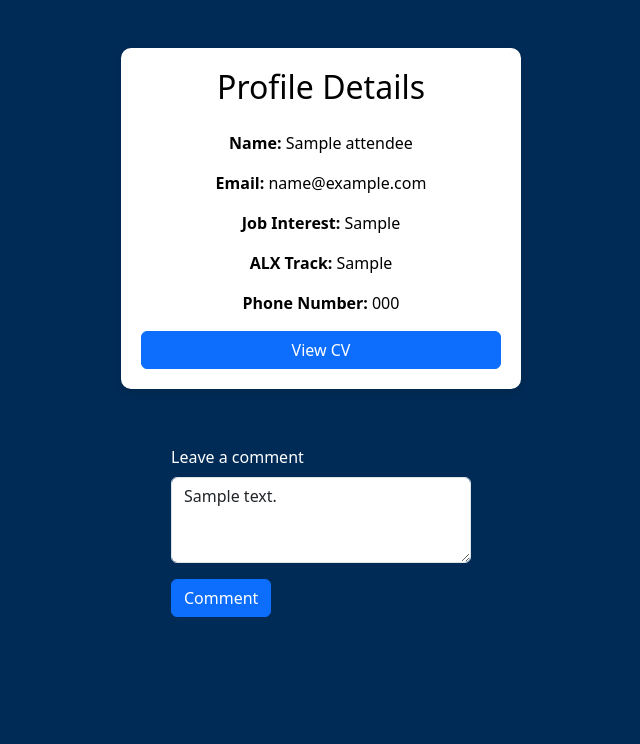
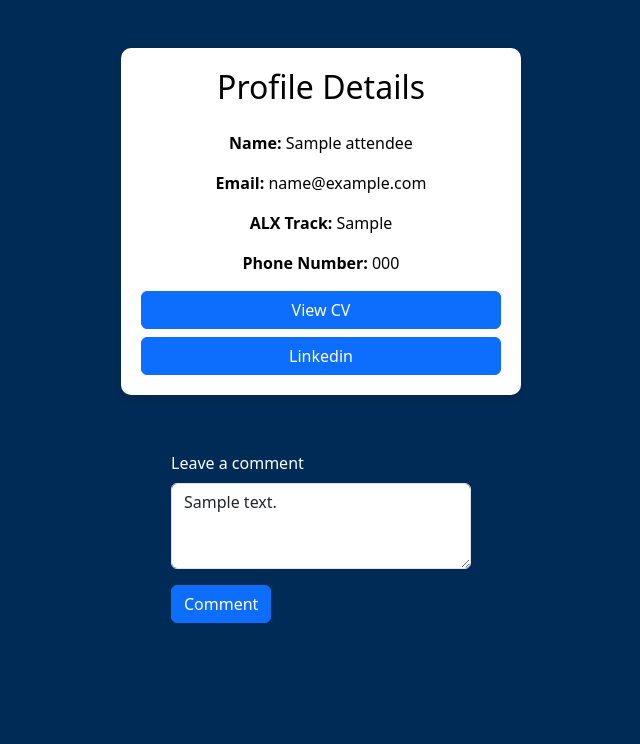
Before and after one commit to JoethonDev/AlxJobFair, a Django app: template jobscanner/templates/profile.html in a window 1280 px wide. Shown: the part 59-803 px from the top of the page, without its empty margins (269-909 px from the left). Run offline with Django 4.2, Linux system fonts and the light colour scheme; tables that the repository leaves empty hold one stand-in row (values such as "Sample post"); the template is opened without the code that fills it: values that come from a table or form of the project are taken from there, most other values are stand-ins (such as "Sample title", 1, 10 or a date in 2020); data that the repository does not hold is empty.

Commit message:
styling profile

```diff
--- a/jobscanner/models.py
+++ b/jobscanner/models.py
@@ -15,7 +15,7 @@ class Attendee(models.Model):
     linkedin = models.TextField()
     age = models.PositiveBigIntegerField()
     track = models.CharField(max_length=255)
-    job_interest = models.CharField(max_length=255)
+    # job_interest = models.CharField(max_length=255)
     cv_url = models.TextField()
     visits = models.IntegerField(default=0)
 
--- a/jobscanner/templates/profile.html
+++ b/jobscanner/templates/profile.html
@@ -29,15 +29,15 @@
             <strong>Email:</strong> <span id="email">{{ profile.email }}</span>
         </div>
         <div class="mb-3">
-            <strong>Job Interest:</strong> <span id="job_interest">{{ profile.job_interest }}</span>
-        </div>
-        <div class="mb-3">
             <strong>ALX Track:</strong> <span id="graduated_from">{{ profile.track }}</span>
         </div>
         <div class="mb-3">
             <strong>Phone Number:</strong> <span id="phone_number">{{ profile.phone_number }}</span>
         </div>
-        <a href="{{ profile.cv_url }}" class="btn btn-primary w-100">View CV</a>
+        <a href="{{ profile.cv_url }}" class="btn btn-primary w-100 mb-2">View CV</a>
+        <a href="{{ scanlog.attendee.linkedin }}">
+            <button class="btn btn-primary w-100">Linkedin</button>
+        </a>
     </div>
 
     <form method="post" class="mt-2 mx-auto" action="{% url 'comment' profile.pk %}">
--- a/jobscanner/templates/profile_cards.html
+++ b/jobscanner/templates/profile_cards.html
@@ -34,8 +34,10 @@
                     <p class="card-text">
                         <strong>Email:</strong> {{ scanlog.attendee.email }}<br>
                         <strong>ALX Track:</strong> {{ scanlog.attendee.track }}<br>
-                        <strong>Job Interest:</strong> {{ scanlog.attendee.job_interest }}<br>
-                        <strong>Comment:</strong> {{ scanlog.comment }}
+                        <strong>Comment:</strong> {{ scanlog.comment }} <br>
+                        <a href="{{ scanlog.attendee.linkedin }}">
+                            <button class="btn btn-primary">Linkedin</button>
+                        </a>
                     </p>
                 </div>
             </div>
--- a/jobscanner/views.py
+++ b/jobscanner/views.py
@@ -178,7 +178,6 @@ def upload_freelancers(request):
                     track=row_data.get("track"),
                     location=row_data.get("location") or "",
                     age=row_data.get("age") or 1,
-                    job_interest=row_data.get("job_interest"),
                     cv_url=row_data.get("cv_link"),
                 )
                 freelancer.save()
```
